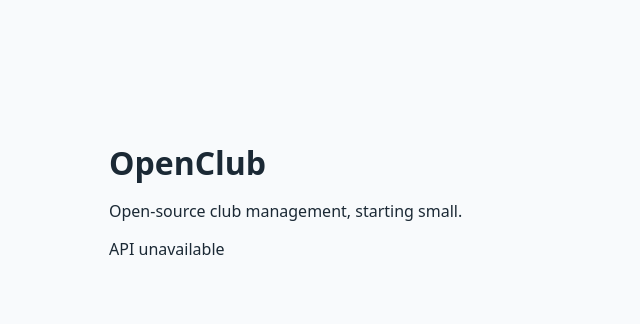
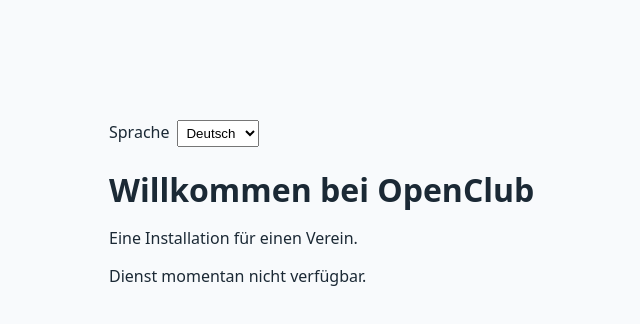
Before and after one commit to dkoller/OpenClub, a React (Vite) app in the folder apps/web/: page / in a window 1280 px wide. Shown: the top 324 px of the page, without its empty margins (211-851 px from the left). Built offline with nearby package versions, Linux system fonts and the light colour scheme; no server answers.

Commit message:
feat(web): single-club sign-in landing with DE EN FR IT and auth checks

```diff
--- a/apps/web/src/App.tsx
+++ b/apps/web/src/App.tsx
@@ -1,22 +1,51 @@
 import { useEffect, useState } from 'react'
-import { fetchHealth } from './health'
+import { loadClubAccess, signOut, type ClubAccess } from './auth'
+
+type Language = 'de' | 'en' | 'fr' | 'it'
+const translations = {
+  de: { heading: 'Willkommen bei OpenClub', intro: 'Eine Installation für einen Verein.', loading: 'Anmeldung wird geprüft…', signedOut: 'Bitte anmelden.', notMember: 'Für dieses Konto besteht noch keine Vereinsmitgliedschaft.', ready: 'Angemeldet und für diesen Verein berechtigt.', unavailable: 'Dienst momentan nicht verfügbar.', login: 'Anmelden', logout: 'Abmelden', error: 'Abmelden fehlgeschlagen.', language: 'Sprache' },
+  en: { heading: 'Welcome to OpenClub', intro: 'One installation for one club.', loading: 'Checking sign-in…', signedOut: 'Please sign in.', notMember: 'This account is not yet a club member.', ready: 'Signed in and authorized for this club.', unavailable: 'Service temporarily unavailable.', login: 'Sign in', logout: 'Sign out', error: 'Could not sign out.', language: 'Language' },
+  fr: { heading: 'Bienvenue sur OpenClub', intro: 'Une installation pour un club.', loading: 'Vérification de connexion…', signedOut: 'Veuillez vous connecter.', notMember: 'Ce compte ne fait pas encore partie du club.', ready: 'Connecté et autorisé pour ce club.', unavailable: 'Service temporairement indisponible.', login: 'Se connecter', logout: 'Se déconnecter', error: 'Déconnexion impossible.', language: 'Langue' },
+  it: { heading: 'Benvenuti in OpenClub', intro: 'Una installazione per un club.', loading: 'Verifica accesso…', signedOut: 'Effettua l’accesso.', notMember: 'Questo account non è ancora membro del club.', ready: 'Accesso effettuato e autorizzato per questo club.', unavailable: 'Servizio temporaneamente non disponibile.', login: 'Accedi', logout: 'Esci', error: 'Impossibile disconnettersi.', language: 'Lingua' },
+} satisfies Record<Language, Record<string, string>>
 
 export function App() {
-  const [status, setStatus] = useState('Checking API…')
+  const [language, setLanguage] = useState<Language>('de')
+  const [access, setAccess] = useState<ClubAccess | null>(null)
+  const [error, setError] = useState(false)
+  const words = translations[language]
 
   useEffect(() => {
     let active = true
-    fetchHealth()
-      .then((ok) => { if (active) setStatus(ok ? 'API connected' : 'API unavailable') })
-      .catch(() => { if (active) setStatus('API unavailable') })
+    void loadClubAccess().then(result => { if (active) setAccess(result) })
     return () => { active = false }
   }, [])
 
+  async function logout() {
+    if (access?.state !== 'ready') return
+    setError(false)
+    if (await signOut(access.csrfToken)) setAccess({ state: 'signed-out' })
+    else setError(true)
+  }
+
+  const message = !access ? words.loading
+    : access.state === 'signed-out' ? words.signedOut
+    : access.state === 'not-member' ? words.notMember
+    : access.state === 'ready' ? words.ready : words.unavailable
+
   return (
     <main>
-      <h1>OpenClub</h1>
-      <p>Open-source club management, starting small.</p>
-      <p role="status">{status}</p>
+      <label htmlFor="language">{words.language}</label>
+      <select id="language" value={language} onChange={e => setLanguage(e.target.value as Language)}>
+        <option value="de">Deutsch</option><option value="en">English</option>
+        <option value="fr">Français</option><option value="it">Italiano</option>
+      </select>
+      <h1>{words.heading}</h1>
+      <p>{words.intro}</p>
+      <p role="status">{message}</p>
+      {access?.state === 'signed-out' && <a href="/api/v1/auth/login">{words.login}</a>}
+      {access?.state === 'ready' && <button type="button" onClick={() => { void logout() }}>{words.logout}</button>}
+      {error && <p role="alert">{words.error}</p>}
     </main>
   )
 }
--- /dev/null
+++ b/apps/web/src/auth.ts
@@ -0,0 +1,42 @@
+export type ClubAccess =
+  | { state: 'signed-out' }
+  | { state: 'not-member' }
+  | { state: 'ready'; csrfToken: string }
+  | { state: 'unavailable' }
+
+export async function loadClubAccess(request: typeof fetch = fetch): Promise<ClubAccess> {
+  try {
+    const session = await request('/api/v1/auth/me', { credentials: 'same-origin' })
+    if (session.status === 401) return { state: 'signed-out' }
+    if (!session.ok) return { state: 'unavailable' }
+    const details: unknown = await session.json()
+    if (!isSession(details)) return { state: 'unavailable' }
+
+    const club = await request('/api/v1/club', { credentials: 'same-origin' })
+    if (club.status === 403) return { state: 'not-member' }
+    if (!club.ok) return { state: 'unavailable' }
+    return { state: 'ready', csrfToken: details.csrfToken }
+  } catch {
+    return { state: 'unavailable' }
+  }
+}
+
+function isSession(value: unknown): value is { accountId: string; csrfToken: string } {
+  return value !== null && typeof value === 'object'
+    && 'accountId' in value && typeof value.accountId === 'string'
+    && 'csrfToken' in value && typeof value.csrfToken === 'string'
+}
+
+export async function signOut(csrfToken: string, request: typeof fetch = fetch): Promise<boolean> {
+  try {
+    const result = await request('/api/v1/auth/logout', {
+      method: 'POST',
+      credentials: 'same-origin',
+      headers: { 'Content-Type': 'application/json', 'X-CSRF-Token': csrfToken },
+      body: '{}',
+    })
+    return result.status === 204
+  } catch {
+    return false
+  }
+}
--- a/apps/web/src/style.css
+++ b/apps/web/src/style.css
@@ -6,3 +6,7 @@
 body { margin: 0; }
 main { max-width: 40rem; margin: 6rem auto; padding: 1.5rem; }
 h1 { margin-bottom: 0.5rem; }
+
+select { margin-left: 0.5rem; padding: 0.25rem; }
+button, a { display: inline-block; padding: 0.5rem 0.75rem; }
+button { cursor: pointer; }
```
Also changed, not shown: 1 other file (tests, documents, lock files or other folders).
